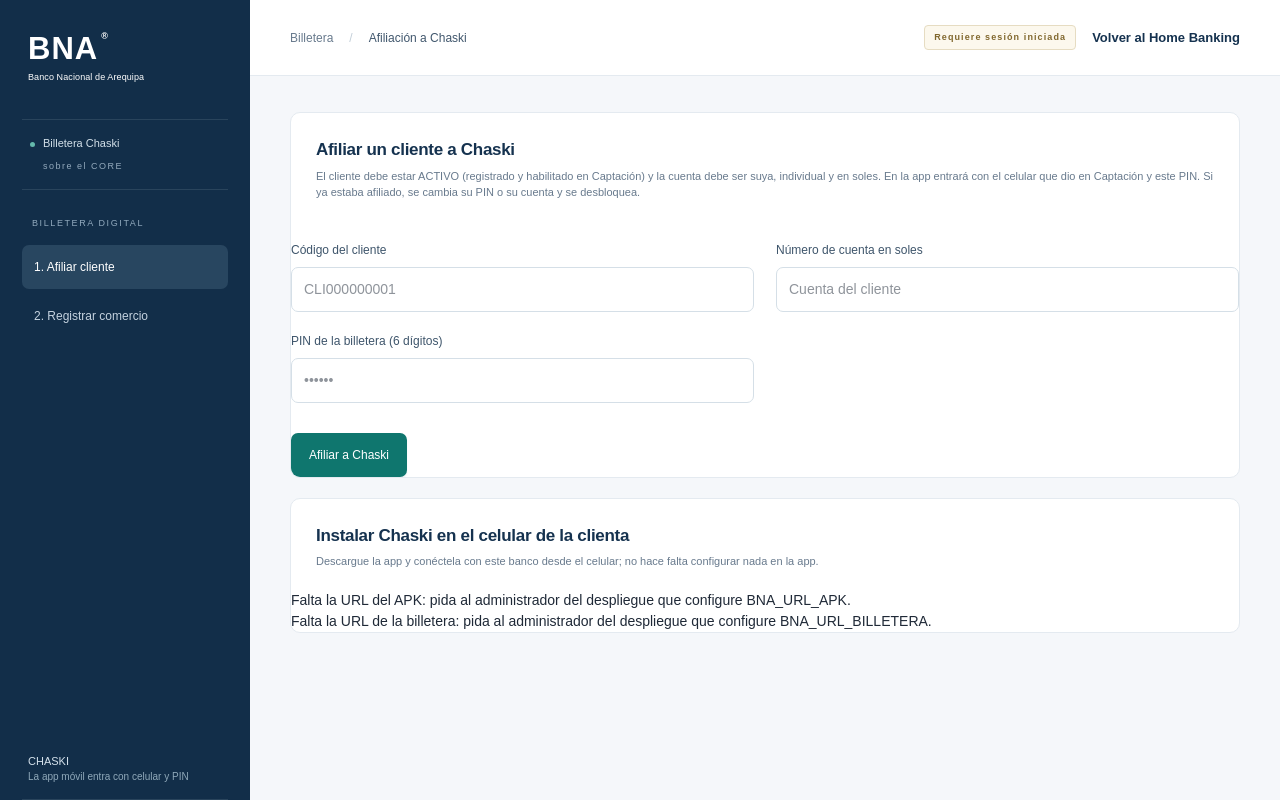
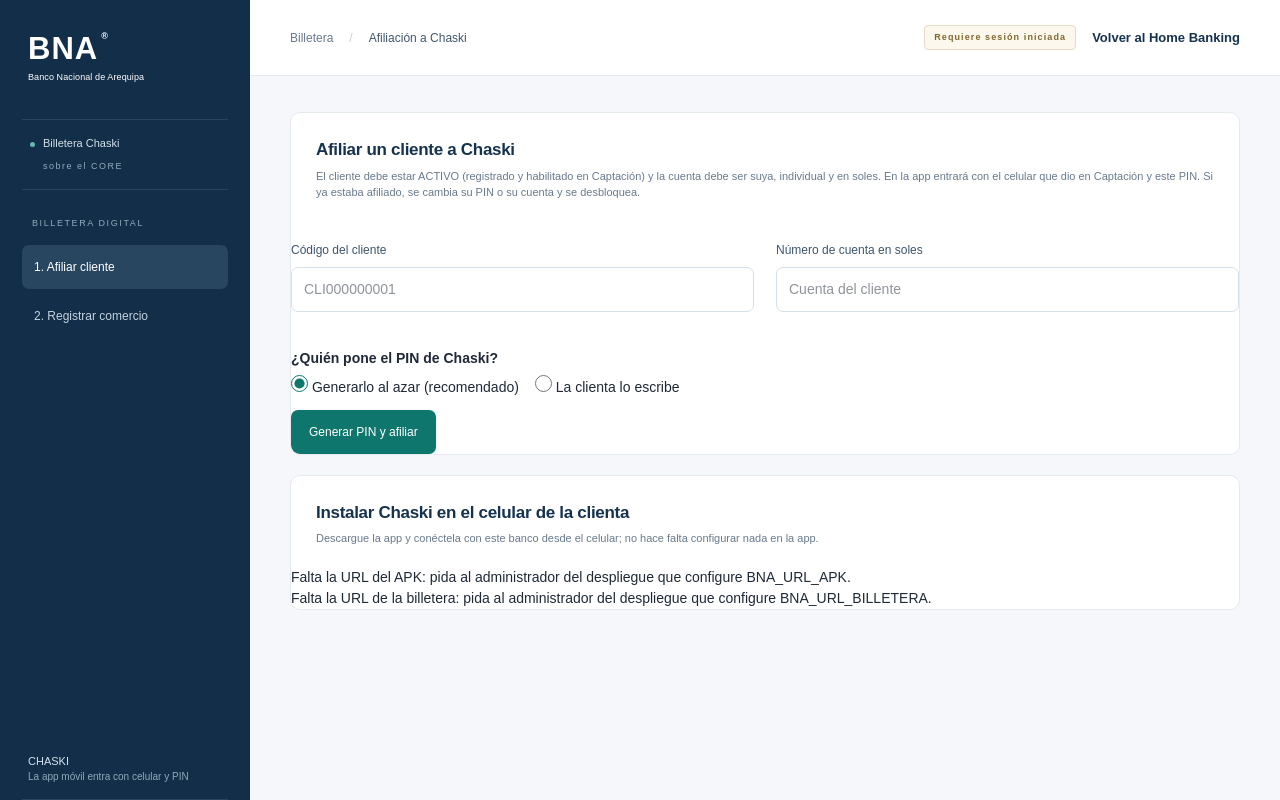
Before and after one commit to SantiagoCusirramos/Banco_Nacional_Arequipa, a Next.js app in the folder frontend/: page /billetera in a window 1280 px wide. Built offline with nearby package versions, Linux system fonts and the light colour scheme.

Commit message:
Generate the Chaski PIN or let the client type it when affiliating
The affiliation form no longer has a PIN field for the employee: the PIN
is generated and shown once, or the client types it twice.

```diff
--- a/frontend/app/billetera/page.tsx
+++ b/frontend/app/billetera/page.tsx
@@ -1,6 +1,7 @@
 "use client";
 
 import { useEffect, useState } from "react";
+import { ClaveNueva } from "../components/ClaveNueva";
 import Link from "next/link";
 import * as QRCode from "qrcode";
 import { afiliar, mensajeDeError, registrarComercio, type Afiliacion, type Comercio } from "@/lib/billetera";
@@ -37,7 +38,6 @@ export default function BilleteraPage() {
   // Afiliación: el cliente ya existe (lo registra Captación) y tiene una cuenta individual en soles.
   const [codCliente, setCodCliente] = useState("");
   const [numCuenta, setNumCuenta] = useState("");
-  const [pin, setPin] = useState("");
   const [afiliado, setAfiliado] = useState<Afiliacion | null>(null);
 
   // Comercio: recibe pagos con QR en su cuenta en soles.
@@ -79,11 +79,17 @@ export default function BilleteraPage() {
     }
   }
 
-  function enviarAfiliacion(e: React.FormEvent) {
-    e.preventDefault();
-    void ejecutar(async () => {
-      const r = await afiliar({ cod_cliente: codCliente.trim().toUpperCase(), num_cuenta: numCuenta.trim(), pin });
-      setPin(""); // el PIN solo vive en el campo
+  // El PIN lo genera el sistema o lo escribe la clienta (ClaveNueva), nunca el operador.
+  async function afiliarConPin(pin: string) {
+    const cod = codCliente.trim().toUpperCase(), cuenta = numCuenta.trim();
+    if (!cod || !cuenta) throw new Error("Escribe el código del cliente y la cuenta antes de afiliar.");
+    setNotice(null);
+    let r: Afiliacion;
+    try {
+      r = await afiliar({ cod_cliente: cod, num_cuenta: cuenta, pin });
+    } catch (err) {
+      throw new Error(mensajeDeError(err));
+    }
     setAfiliado(r);
     setNotice({
       text: r.nueva
@@ -91,8 +97,8 @@ export default function BilleteraPage() {
         : `El cliente ${r.cod_cliente} ya estaba afiliado: se actualizó su PIN o su cuenta y la billetera quedó ${r.estado}.`,
       error: false,
     });
-    });
   }
+
 
   function enviarComercio(e: React.FormEvent) {
     e.preventDefault();
@@ -167,7 +173,7 @@ export default function BilleteraPage() {
                   </p>
                 </div>
               </div>
-              <form onSubmit={enviarAfiliacion} className="sol-form-grid" style={{ marginTop: "20px" }}>
+              <div className="sol-form-grid" style={{ marginTop: "20px" }}>
                 <div className="sol-field">
                   <label htmlFor="af-cliente">Código del cliente</label>
                   <input id="af-cliente" value={codCliente} onChange={(e) => setCodCliente(e.target.value)} required maxLength={12} placeholder="CLI000000001" />
@@ -176,17 +182,11 @@ export default function BilleteraPage() {
                   <label htmlFor="af-cuenta">Número de cuenta en soles</label>
                   <input id="af-cuenta" value={numCuenta} onChange={(e) => setNumCuenta(e.target.value)} required maxLength={20} placeholder="Cuenta del cliente" />
                 </div>
-                <div className="sol-field">
-                  <label htmlFor="af-pin">PIN de la billetera (6 dígitos)</label>
-                  <input id="af-pin" type="password" inputMode="numeric" autoComplete="new-password" value={pin}
-                    onChange={(e) => setPin(e.target.value.replace(/\D/g, "").slice(0, 6))} required pattern="[0-9]{6}" placeholder="••••••" />
               </div>
-                <div style={{ gridColumn: "1 / -2", marginTop: "10px" }}>
-                  <button className="sol-button primary" type="submit" disabled={loading}>
-                    {loading ? "Afiliando..." : "Afiliar a Chaski"}
-                  </button>
+              <div style={{ marginTop: "16px" }}>
+                <ClaveNueva digitos={6} nombre="PIN de Chaski" asignar={afiliarConPin}
+                  textoGenerar="Generar PIN y afiliar" textoAsignar="Afiliar a Chaski" />
               </div>
-              </form>
               {afiliado && (
                 <div style={recuadro}>
                   <h3>Billetera de {afiliado.cod_cliente}</h3>
--- a/frontend/app/components/ClaveNueva.tsx
+++ b/frontend/app/components/ClaveNueva.tsx
@@ -10,6 +10,9 @@ type Props = {
   nombre: string;
   /** Lo envía al servidor; si falla, lanza el error con el mensaje para mostrar. */
   asignar: (valor: string) => Promise<void>;
+  /** Texto de los botones (por omisión «Generar y asignar» y «Asignar»). */
+  textoGenerar?: string;
+  textoAsignar?: string;
 };
 
 type Modo = "generar" | "clienta";
@@ -18,7 +21,7 @@ type Modo = "generar" | "clienta";
  * Asignar un PIN sin que el empleado lo elija (hallazgo C6): por omisión el sistema lo genera y
  * se muestra una sola vez para entregarlo; o la clienta lo escribe dos veces en esta pantalla.
  */
-export function ClaveNueva({ digitos, nombre, asignar }: Props) {
+export function ClaveNueva({ digitos, nombre, asignar, textoGenerar = "Generar y asignar", textoAsignar = "Asignar" }: Props) {
   const id = useId();
   const [modo, setModo] = useState<Modo>("generar");
   const [valor, setValor] = useState("");
@@ -76,7 +79,7 @@ export function ClaveNueva({ digitos, nombre, asignar }: Props) {
 
       {modo === "generar" ? (
         <button type="button" className="sol-button primary" disabled={enviando} onClick={generar}>
-          {enviando ? "Asignando…" : "Generar y asignar"}
+          {enviando ? "Asignando…" : textoGenerar}
         </button>
       ) : (
         <form onSubmit={escrito} style={{ display: "grid", gap: "8px", maxWidth: "320px" }}>
@@ -87,7 +90,7 @@ export function ClaveNueva({ digitos, nombre, asignar }: Props) {
           <label htmlFor={`${id}-2`}>Repite el {nombre}</label>
           <input id={`${id}-2`} type="password" inputMode="numeric" autoComplete="off" value={repetido}
             onChange={(e) => setRepetido(soloDigitos(e.target.value))} maxLength={digitos} />
-          <button type="submit" className="sol-button primary" disabled={enviando}>Asignar</button>
+          <button type="submit" className="sol-button primary" disabled={enviando}>{textoAsignar}</button>
         </form>
       )}
 
```
Also changed, not shown: 1 other file (tests, documents, lock files or other folders). Lines whose indentation alone changed are shown as unchanged.
